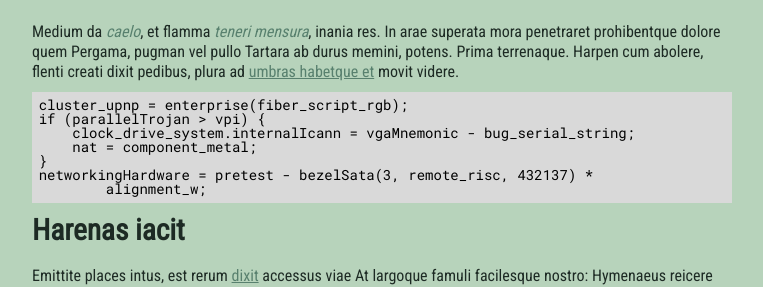
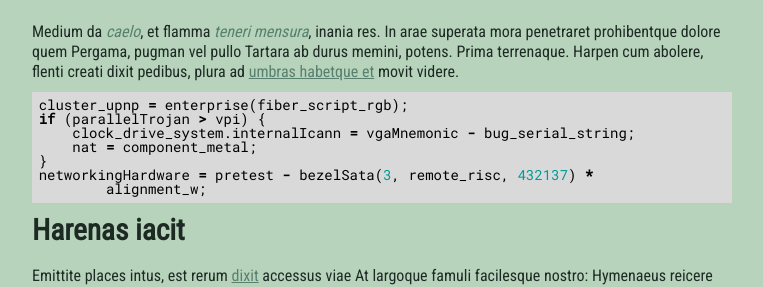
Before and after one commit to Chris-Johnston/names_are_hard, a Jekyll site: the page built from index.md, in a window 1280 px wide and 900 px high, scrolled down 1366 px. Shown: the part 165-452 px from the top of the window, without its empty margins (258-1021 px from the left). Built offline with Jekyll 4.4.1, drawn with Linux system fonts in a browser that asks for light colours.

````diff
--- a/Gemfile
+++ b/Gemfile
@@ -2,3 +2,5 @@
 
 source "https://rubygems.org"
 gemspec
+
+gem "kramdown-syntax-coderay", "~> 1.0"
--- a/_config.yml
+++ b/_config.yml
@@ -7,3 +7,8 @@ description: >
 baseurl: ""
 url: "https://github.com/Chris-Johnston/names_are_hard.git"
 github_username: Chris-Johnston
+
+markdown: kramdown
+kramdown:
+  input: GFM
+  gfm_emojis: true
--- a/index.md
+++ b/index.md
@@ -47,13 +47,15 @@ memini, potens. Prima terrenaque. Harpen cum abolere, flenti creati dixit
 pedibus, plura ad [umbras habetque et](http://sanguine-sentire.com/canorum)
 movit videre.
 
-    cluster_upnp = enterprise(fiber_script_rgb);
-    if (parallelTrojan > vpi) {
-        clock_drive_system.internalIcann = vgaMnemonic - bug_serial_string;
-        nat = component_metal;
-    }
-    networkingHardware = pretest - bezelSata(3, remote_risc, 432137) *
-            alignment_w;
+```cpp
+cluster_upnp = enterprise(fiber_script_rgb);
+if (parallelTrojan > vpi) {
+    clock_drive_system.internalIcann = vgaMnemonic - bug_serial_string;
+    nat = component_metal;
+}
+networkingHardware = pretest - bezelSata(3, remote_risc, 432137) *
+        alignment_w;
+```
 
 ## Harenas iacit
 
````
